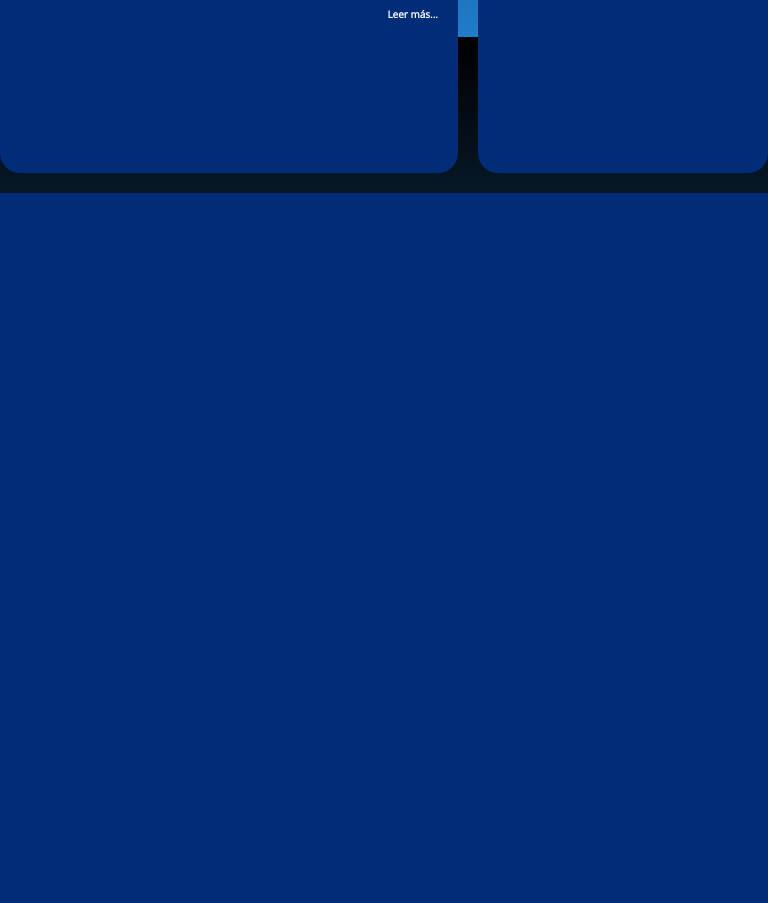
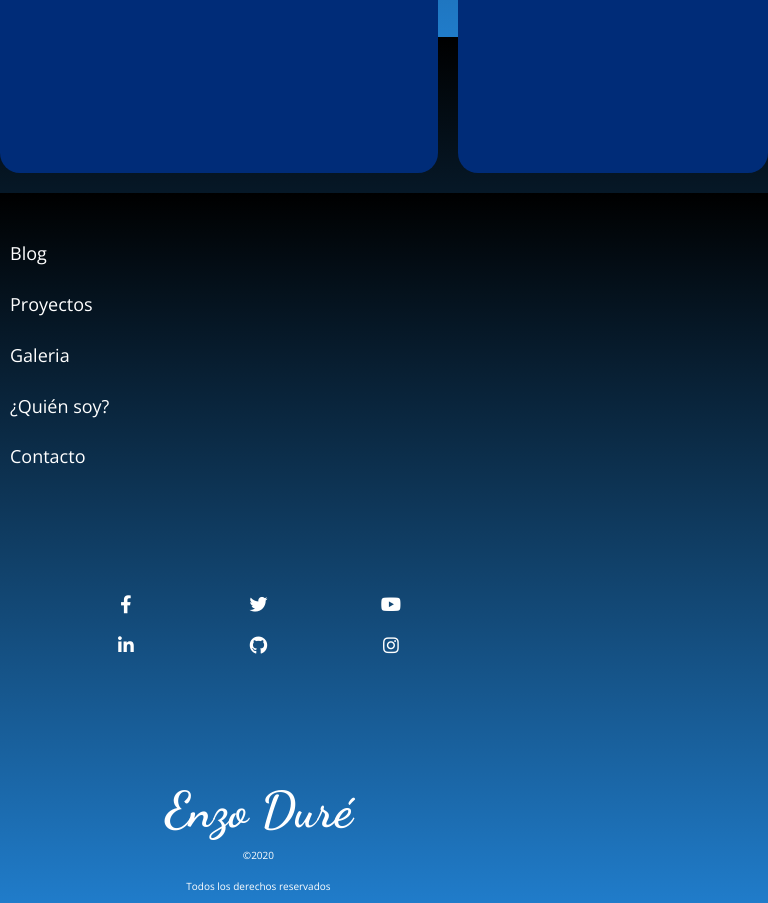
Before and after one commit to enzod98/EnzoDure, a web app: file index.html in a window 768 px wide. Shown: the part 2363-3266 px from the top of the page. Before the commit the page ends 2556 px from the top, so only its background shows below. Run offline with its HTML, style and script files only (its server is not run), Linux system fonts and the light colour scheme.

Commit message:
Terminado el footer desktop first para ambas plataformas (movil y desktop)

```diff
--- a/css/estilos.css
+++ b/css/estilos.css
@@ -95,7 +95,7 @@
 }
 
 .oculto {
-    display: none;
+    display: none!important;
 }
 
 .subtitulos {
@@ -107,12 +107,15 @@
 /* Cortina de presentación */
 
 .firma {
-    text-align: center;
     font-family: 'Dancing Script', cursive;
     margin: 0;
     color: white;
     font-size: 7rem;
     font-weight: 700;
+}
+
+.firma.firma-header {
+    text-align: center;
 }
 
 img.logo-adobe {
@@ -152,6 +155,7 @@
     filter: progid: DXImageTransform.Microsoft.gradient( startColorstr='#000000', endColorstr='#007fe0', GradientType=0);
     /* IE6-9 */
     background-attachment: fixed;
+    padding-bottom: 1rem;
 }
 
 
@@ -160,7 +164,6 @@
 @media only screen and (min-width: 768px) {
     header.barra-header {
         justify-content: space-between;
-        padding-bottom: 1rem;
     }
 }
 
@@ -222,6 +225,7 @@
     background-image: url("../img/fondo-parallax.png");
     background-position: center center;
     background-size: cover;
+    background-attachment: fixed;
     margin-bottom: 20px;
 }
 
@@ -275,6 +279,7 @@
 @media only screen and (min-width: 768px) {
     .tarjeta {
         margin: 0;
+        padding: 40px 30px;
     }
 }
 
@@ -362,3 +367,130 @@
 .img-borde {
     border: 10px solid blue;
 }
+
+
+/* La idea es que el footer sólo sea un footer como tal en la versión desktop, en móvil tendremos la información del footer en el sidebar, por eso esta parte es desktop first */
+
+
+/* Footer */
+
+.site-footer {
+    display: block;
+    background-color: var(--colorAzulTarjetas);
+    max-height: 150px;
+}
+
+@media only screen and (max-width: 768px) {
+    .site-footer {
+        max-height: unset;
+        height: 100vh;
+        /* Permalink - use to edit and share this gradient: https://colorzilla.com/gradient-editor/#000000+0,207cca+100,2989d8+100,007fe0+100 */
+        background: #000000;
+        /* Old browsers */
+        background: -moz-linear-gradient(top, #000000 0%, #207cca 100%, #2989d8 100%, #007fe0 100%);
+        /* FF3.6-15 */
+        background: -webkit-linear-gradient(top, #000000 0%, #207cca 100%, #2989d8 100%, #007fe0 100%);
+        /* Chrome10-25,Safari5.1-6 */
+        background: linear-gradient(to bottom, #000000 0%, #207cca 100%, #2989d8 100%, #007fe0 100%);
+        /* W3C, IE10+, FF16+, Chrome26+, Opera12+, Safari7+ */
+        filter: progid: DXImageTransform.Microsoft.gradient( startColorstr='#000000', endColorstr='#007fe0', GradientType=0);
+        /* IE6-9 */
+        background-attachment: fixed;
+    }
+}
+
+.site-footer .contenedor {
+    display: flex;
+    flex-direction: row;
+    justify-content: space-around;
+    align-items: center;
+    padding: 0;
+    height: 100%;
+}
+
+@media only screen and (max-width: 768px) {
+    .site-footer .contenedor {
+        flex-direction: column;
+        justify-content: space-between;
+        align-items: center;
+        padding-left: 1rem;
+        width: 66%;
+        margin: 0 auto 0 0;
+    }
+}
+
+
+/* Nuestra firma en el footer */
+
+.firma-footer {
+    display: flex;
+    flex-direction: column;
+    text-align: center;
+    width: calc(33.3% - 10px);
+}
+
+@media only screen and (max-width: 768px) {
+    .firma-footer {
+        order: 1;
+        width: 100%;
+    }
+    .firma-footer h2.firma {
+        font-size: 5rem;
+    }
+}
+
+.navegacion-footer {
+    display: flex;
+    flex-direction: row;
+}
+
+@media only screen and (max-width: 768px) {
+    .navegacion-footer {
+        flex-direction: column;
+        width: 100%;
+    }
+}
+
+.navegacion-footer .separador {
+    flex-direction: column;
+    justify-content: space-between;
+    height: 100%;
+    width: calc(33.3% - 10px);
+}
+
+@media only screen and (max-width: 768px) {
+    .navegacion-footer .separador {
+        width: 100%;
+    }
+    .navegacion-footer .separador:last-of-type {
+        margin: unset;
+    }
+}
+
+.navegacion-footer .separador a {
+    margin-top: 10px;
+    width: 100%;
+}
+
+@media only screen and (max-width: 768px) {
+    .navegacion-footer .separador a {
+        margin-top: 30px;
+    }
+}
+
+nav.mis-redes {
+    display: grid;
+    grid-template-columns: repeat(6, 1fr);
+    column-gap: 40px;
+    width: calc(33.3% - 10px);
+}
+
+@media only screen and (max-width: 768px) {
+    nav.mis-redes {
+        grid-template-columns: repeat(3, 1fr);
+        column-gap: 0px;
+        text-align: center;
+        row-gap: 20px;
+        width: 80%;
+    }
+}
--- a/index.html
+++ b/index.html
@@ -18,8 +18,8 @@
         <div class="site-header">
             <div class="contenedor">
                 <header>
-                    <h2 class="firma">Enzo Duré</h2>
-                    <a href="#" class="oculto menu-movil"><i class="fas fa-bars"></i></a>
+                    <h2 class="firma firma-header">Enzo Duré</h2>
+                    <a href="" class="oculto menu-movil"><i class="fas fa-bars"></i></a>
                     <div class="secciones"></div>
                     <nav class="navegacion">
                         <div class="separador">
@@ -169,6 +169,35 @@
     <script src="https://code.jquery.com/jquery-3.4.1.min.js" integrity="sha256-CSXorXvZcTkaix6Yvo6HppcZGetbYMGWSFlBw8HfCJo=" crossorigin="anonymous"></script>
     <script src="js/main.js"></script>
 
+    <footer class="site-footer">
+        <div class="contenedor">
+            <div class="firma-footer">
+                <h2 class="firma">Enzo Duré</h2>
+                <p>©2020</p>
+                <p>Todos los derechos reservados</p>
+            </div>
+            <nav class="navegacion-footer">
+                <div class="separador">
+                    <a href="#">Blog</a>
+                    <a href="#">Proyectos</a>
+                    <a href="#">Galeria</a>
+                </div>
+                <div class="separador">
+                    <a href="#">¿Quién soy?</a>
+                    <a href="#">Contacto</a>
+                </div>
+            </nav>
+            <nav class="mis-redes">
+                <a href="#"><i class="fab fa-facebook-f"></i></a>
+                <a href="#"><i class="fab fa-twitter"></i></a>
+                <a href="#"><i class="fab fa-youtube"></i></a>
+                <a href="#"><i class="fab fa-linkedin-in"></i></a>
+                <a href="#"><i class="fab fa-github"></i></a>
+                <a href="#"><i class="fab fa-instagram"></i></a>
+            </nav>
+
+    </footer>
+
 </body>
 
 
--- a/js/main.js
+++ b/js/main.js
@@ -4,13 +4,18 @@
 
     /* Con el siguiente método fixeamos la barra del header cuando hagamos mucho scroll */
     var anchoVentana = $(window).width();
+
+    /* if (anchoVentana < 768) {
+        $('.site-footer').addClass('oculto');
+    } */
+
     var altoVentana = $(window).height();
 
     $(window).scroll(function() {
         var scroll = $(window).scrollTop();
         /* Si es mayor a 400 porque nuestro parallax mide eso en px y 768 porque es en nuestra versión escritorio */
         if (anchoVentana > 768) {
-            if (scroll > 400) {
+            if (scroll > 380) {
                 $('header').addClass('barra-header contenedor');
                 $('div.separador').addClass('separador-inactivo');
                 margenSuperior();
@@ -20,11 +25,11 @@
                 $('body').css({ 'margin-top': 0 });
             }
         } else {
-            if (scroll > altoVentana) {
+            if (scroll > (altoVentana - 70)) {
                 $('header').addClass('barra-header');
                 $('.navegacion').hide();
                 $('.menu-movil').removeClass('oculto');
-                margenSuperior();
+                margenSuperior(anchoVentana, altoVentana);
             } else {
                 $('header').removeClass('barra-header');
                 $('.navegacion').show();
@@ -33,13 +38,21 @@
             }
         }
 
-        function margenSuperior() {
+        function margenSuperior(anchoVentana, altoVentana) {
             var barraAltura = $('.barra-header').innerHeight();
-            $('body').css({ 'margin-top': (barraAltura + 100) + 'px' });
+            $('body').css({ 'margin-top': (barraAltura * 2) + 'px' });
+            if (anchoVentana != 0) {
+                $('.site-footer').css({ 'height': (altoVentana - barraAltura) + 'px' });
+            }
         }
 
     })
 
+    //Menú Responsive
+    $('.menu-movil').on('click', function() {
+        $('.side-footer');
+    });
+
 
 
 });
```
